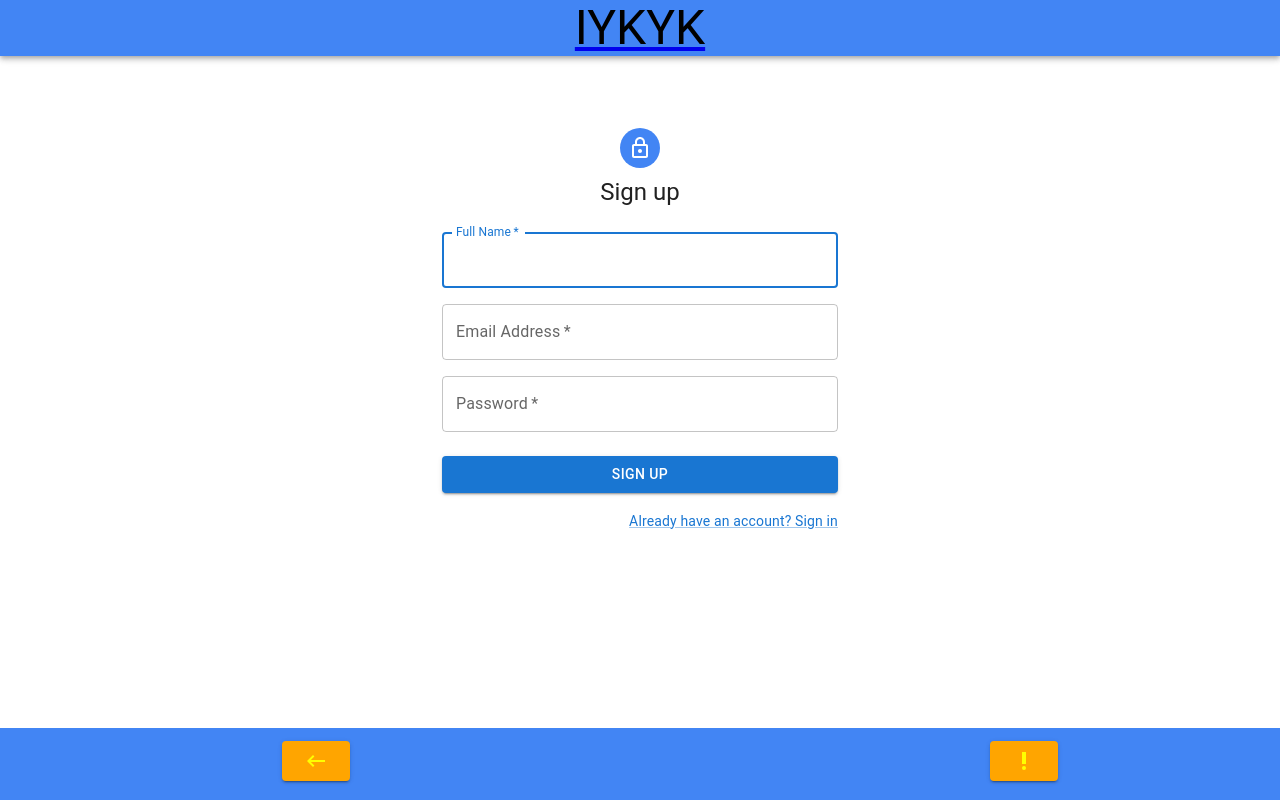
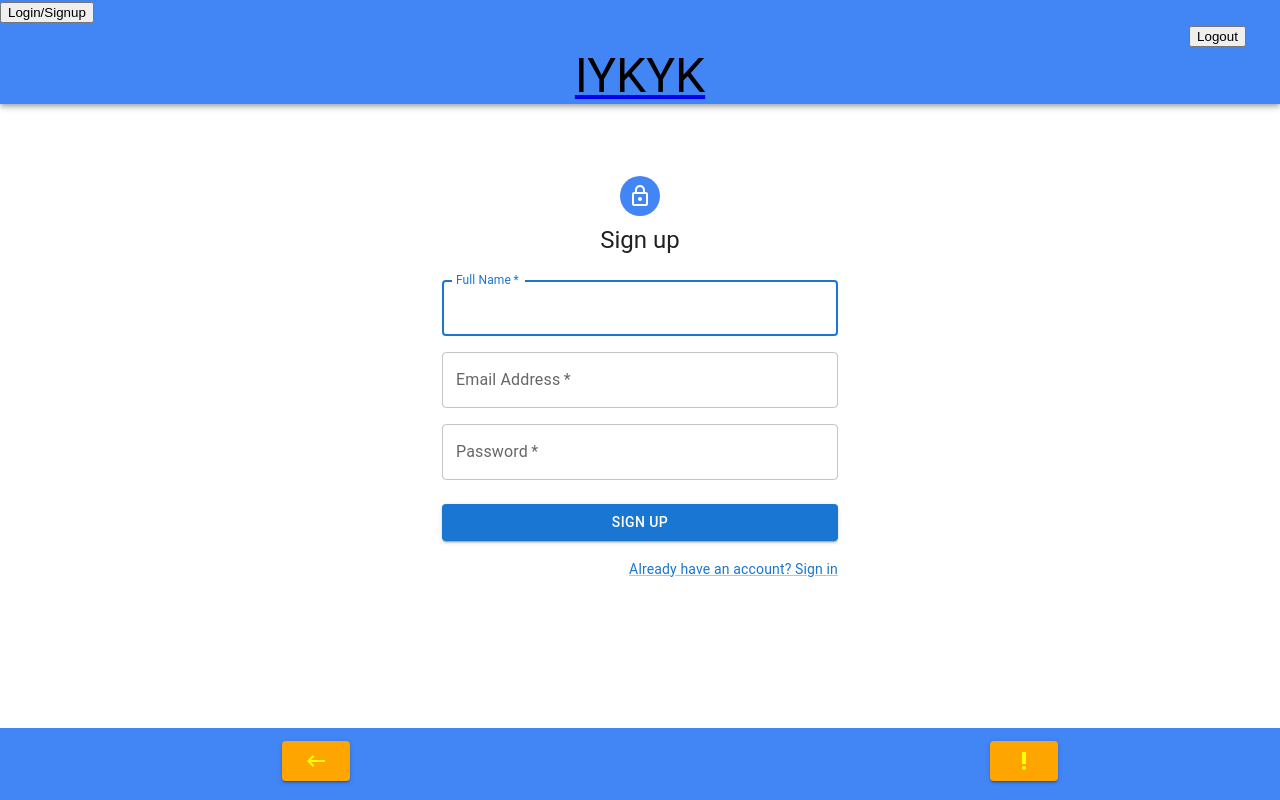
Before and after one commit to Jeff-T-Schmidt/IYKYK, a React (Create React App) app: page /signup in a window 1280 px wide. Built offline with nearby package versions, Linux system fonts and the light colour scheme.

Commit message:
Fixed some stuff

```diff
--- a/src/components/header.js
+++ b/src/components/header.js
@@ -1,13 +1,29 @@
 import * as React from "react";
 import AppBar from "@mui/material/AppBar";
 import Typography from "@mui/material/Typography";
-import {Link} from 'react-router-dom'
+import { Link } from 'react-router-dom'
 
+const logout = () => {
+  localStorage.removeItem('token-info');
+  // setIsLoggedin(false);
+};
 
-export default function Header() {
+export default function Header(props) {
   return (
     <AppBar position="static" style={{ background: '#4285F4' }}>
       <Link to='/home'>
+      {props.isLoggedIn?(
+            <>
+                <Link to={`/home/${props.userId}`}><button>Home</button></Link>
+                <button onClick={props.logout}>Logout</button>
+            </>
+        ):(
+            <>
+                <Link to="/"><button>Login/Signup</button></Link>
+                <Link to="/"><button style={{marginLeft: "92.9%"}}>Logout</button></Link>
+            </>
+        )}
+
       <Typography variant="h3"
         component="div" sx={{ flexGrow: 1 }} textAlign="center" color="black">
         IYKYK
```
